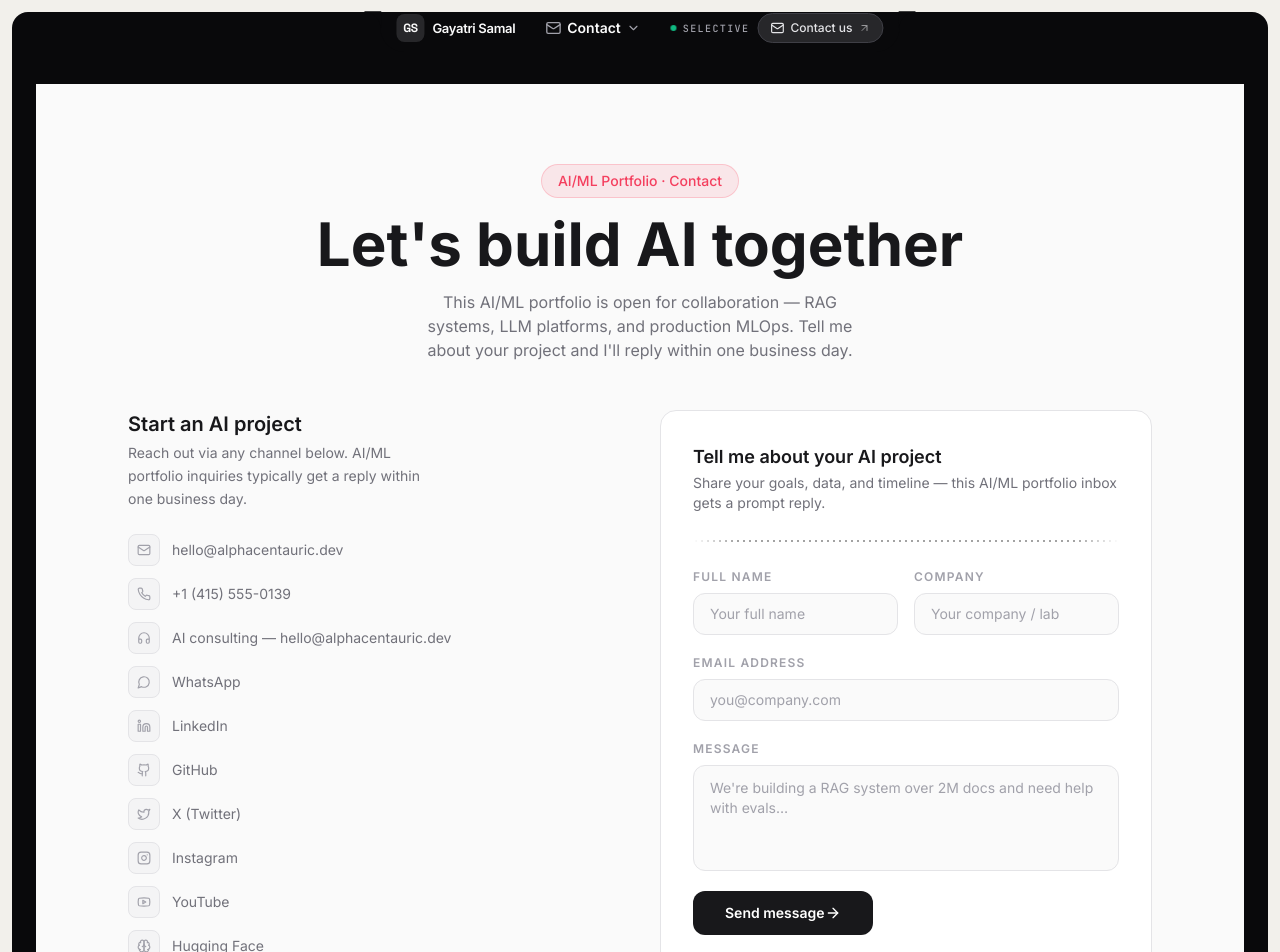
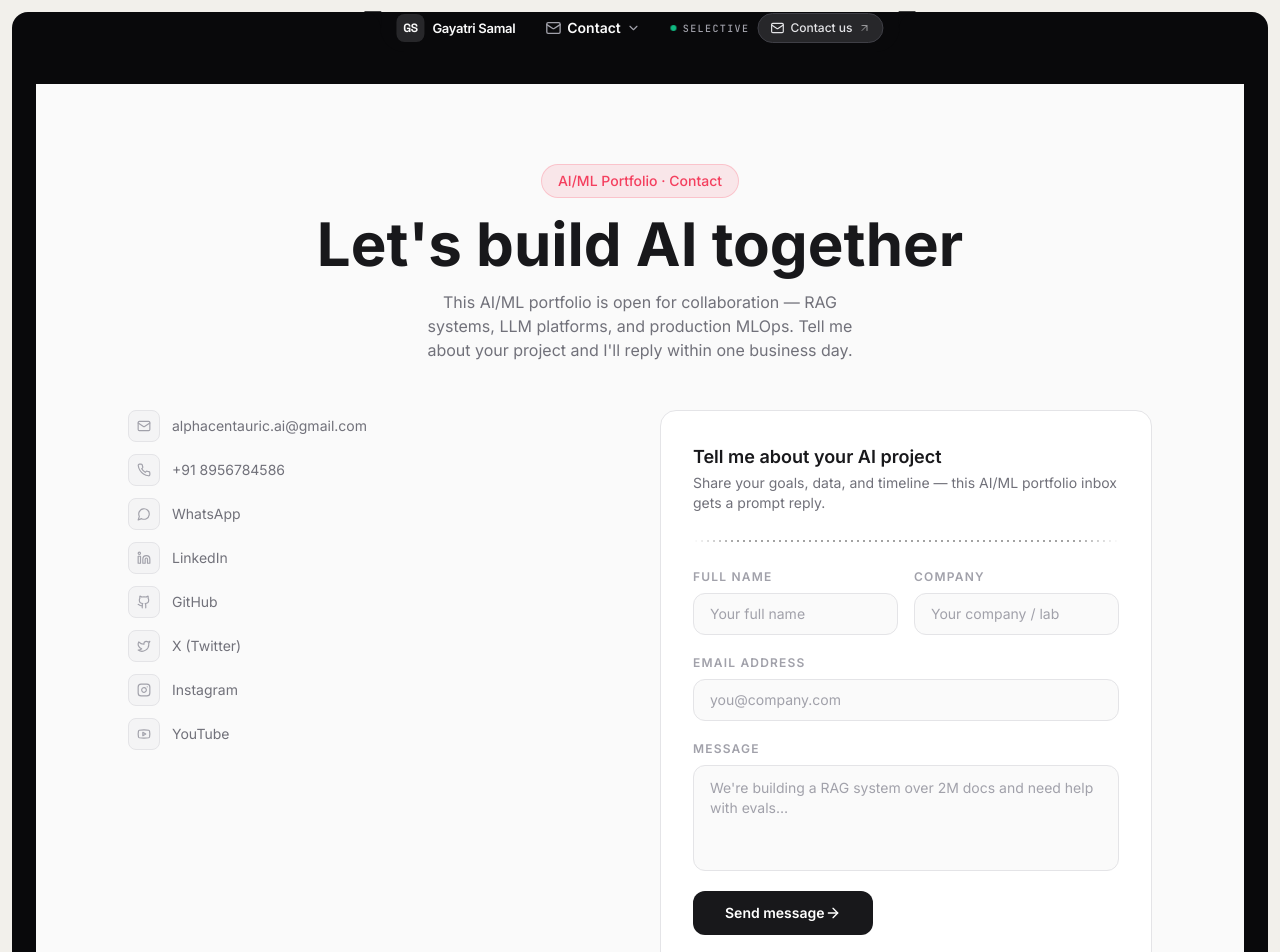
Before and after one commit to Gayatri2502/final-protfolio-me, a Next.js app: page /contact in a window 1280 px wide. Shown: the top 952 px of the page. Built offline with nearby package versions, Linux system fonts and the light colour scheme.

Commit message:
Update contact details and simplify contact links

```diff
--- a/src/components/ui/contact-with-globe.tsx
+++ b/src/components/ui/contact-with-globe.tsx
@@ -4,7 +4,7 @@ import * as React from "react";
 import { useEffect, useRef, useState, useCallback } from "react";
 import { motion } from "motion/react";
 import { cn } from "@/lib/utils";
-import { ArrowRight, Mail, Phone, Headphones, MessageCircle, Linkedin, Github, Twitter, Instagram, Youtube, Brain, Trophy } from "lucide-react";
+import { ArrowRight, Mail, Phone, MessageCircle, Linkedin, Github, Twitter, Instagram, Youtube } from "lucide-react";
 import { Button } from "@/components/ui/button";
 import { companyInfo } from "@/data/companyInfo";
 import * as SeparatorPrimitive from "@radix-ui/react-separator";
@@ -20,19 +20,14 @@ const smoothEase = [0.25, 0.1, 0.25, 1] as const;
 const CONTACT_LINKS = [
   {
     icon: Mail,
-    label: companyInfo.email,
-    href: companyInfo.social.email,
+    label: "alphacentauric.ai@gmail.com",
+    href: "mailto:alphacentauric.ai@gmail.com",
   },
-  { icon: Phone, label: "+1 (415) 555-0139", href: "tel:+14155550139" },
-  {
-    icon: Headphones,
-    label: "AI consulting — hello@alphacentauric.dev",
-    href: "mailto:hello@alphacentauric.dev?subject=AI%20consulting%20inquiry",
-  },
+  { icon: Phone, label: "+91 8956784586", href: "tel:+918956784586" },
   {
     icon: MessageCircle,
     label: "WhatsApp",
-    href: "https://wa.me/14155550139?text=Hi%20Gayatri%20—%20saw%20your%20AI%2FML%20portfolio!",
+    href: "https://wa.me/918956784586?text=Hi%20Gayatri%20—%20saw%20your%20AI%2FML%20portfolio!",
   },
   {
     icon: Linkedin,
@@ -58,16 +53,6 @@ const CONTACT_LINKS = [
     icon: Youtube,
     label: "YouTube",
     href: "https://youtube.com/@alphacentauric",
-  },
-  {
-    icon: Brain,
-    label: "Hugging Face",
-    href: "https://huggingface.co/alphacentauric",
-  },
-  {
-    icon: Trophy,
-    label: "Kaggle",
-    href: "https://kaggle.com/alphacentauric",
   },
 ];
 
@@ -751,16 +736,6 @@ export default function ContactWithGlobe({
             transition={{ duration: 1.0, delay: 0.2, ease: smoothEase }}
             className="flex flex-col gap-6"
           >
-            <div className="flex flex-col gap-1">
-              <h3 className="text-xl font-semibold text-zinc-900 dark:text-white">
-                Start an AI project
-              </h3>
-              <p className="text-sm text-zinc-500 dark:text-zinc-400 leading-relaxed max-w-xs">
-                Reach out via any channel below. AI/ML portfolio inquiries
-                typically get a reply within one business day.
-              </p>
-            </div>
-
             <div className="flex flex-col gap-3">
               {CONTACT_LINKS.map(({ icon: Icon, label, href }, i) => (
                 <motion.a
```
